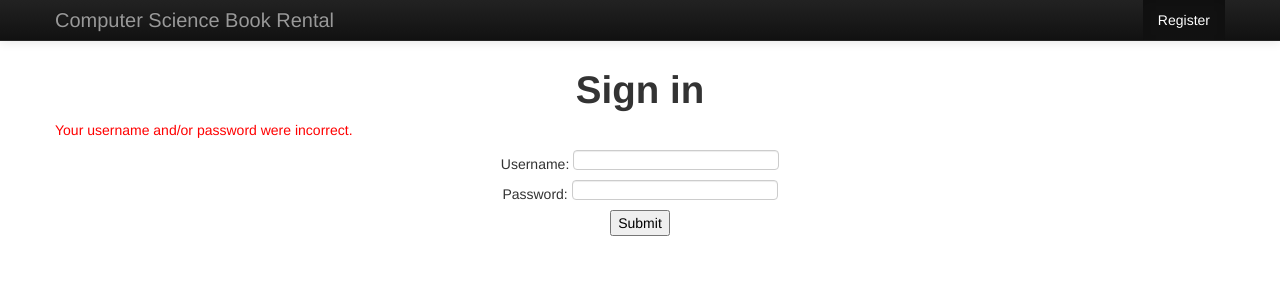
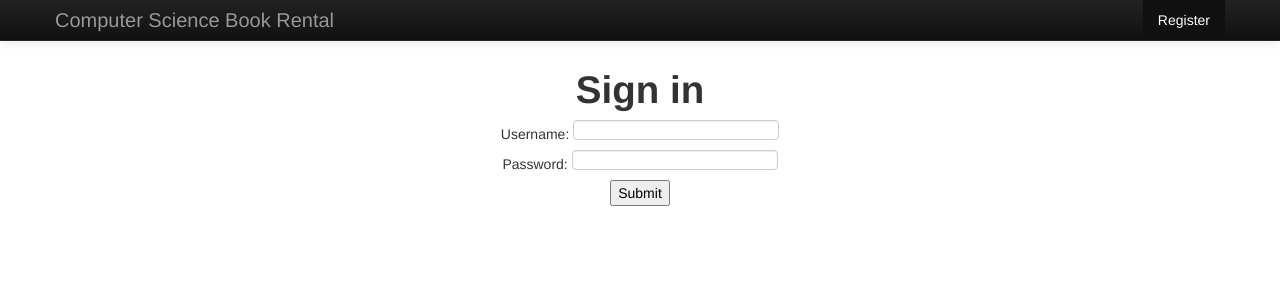
Before and after one commit to AHaymanDev/CS453DjangoProj, a Django app: page / in a window 1280 px wide. Shown: the top 301 px of the page. Run offline with Django 3.2, Linux system fonts and the light colour scheme; some libraries are stand-ins or nearby versions.

Commit message:
Fixing login page and view funct.

```diff
--- a/bookrental/views.py
+++ b/bookrental/views.py
@@ -69,7 +69,7 @@ def new_user(request):
         user_form.save()
         user = authenticate(username=username, password=password)
         login(request, user)
-        return HttpResponseRedirect('bookrental/Warning.html')
+        return HttpResponseRedirect('Warning.html')
     return render(request, 'bookrental/new_user.html',
         {'user_form': user_form})     #'bookrental/new_user.html')
 
--- a/templates/bookrental/Login.html
+++ b/templates/bookrental/Login.html
@@ -45,12 +45,6 @@
 
       <center><h1><strong>Sign in</strong></h1></center>
 
-        {% ifequal state "Your username and/or password were incorrect." %}
-        <p style="color: red;">
-            {{ state }}
-        </p>
-        {% endifequal %}
-
       <form align="middle">
       Username: <input type="text" name="Username" value=""><br>
       Password: <input type="text" name="Password" value=""><br>
```
